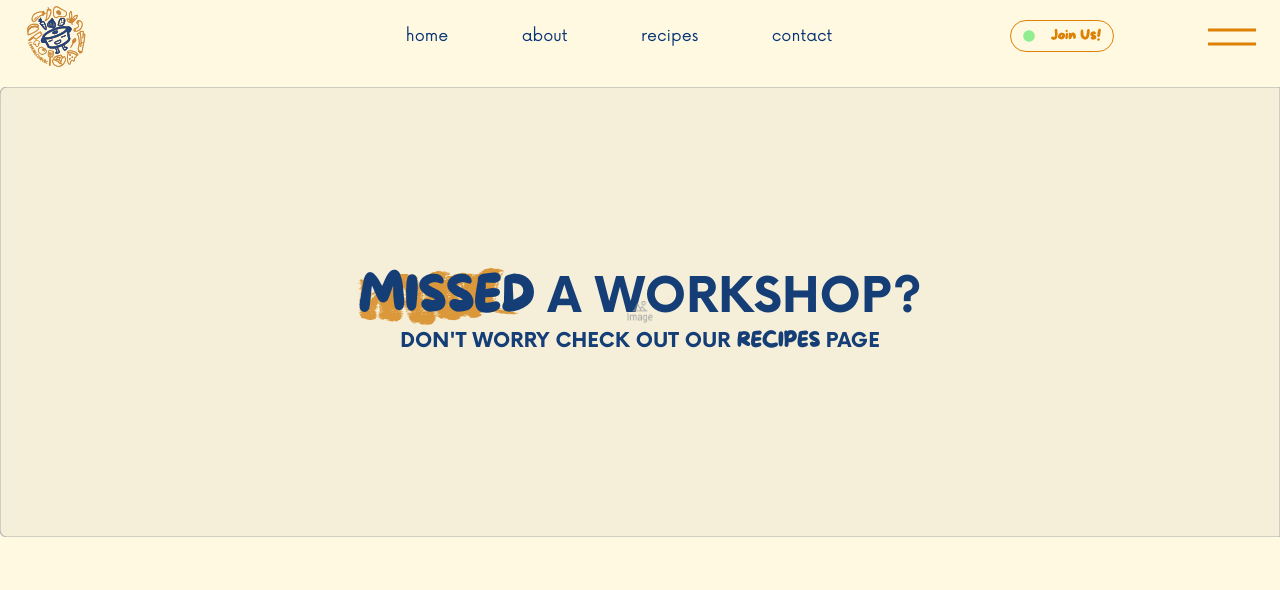
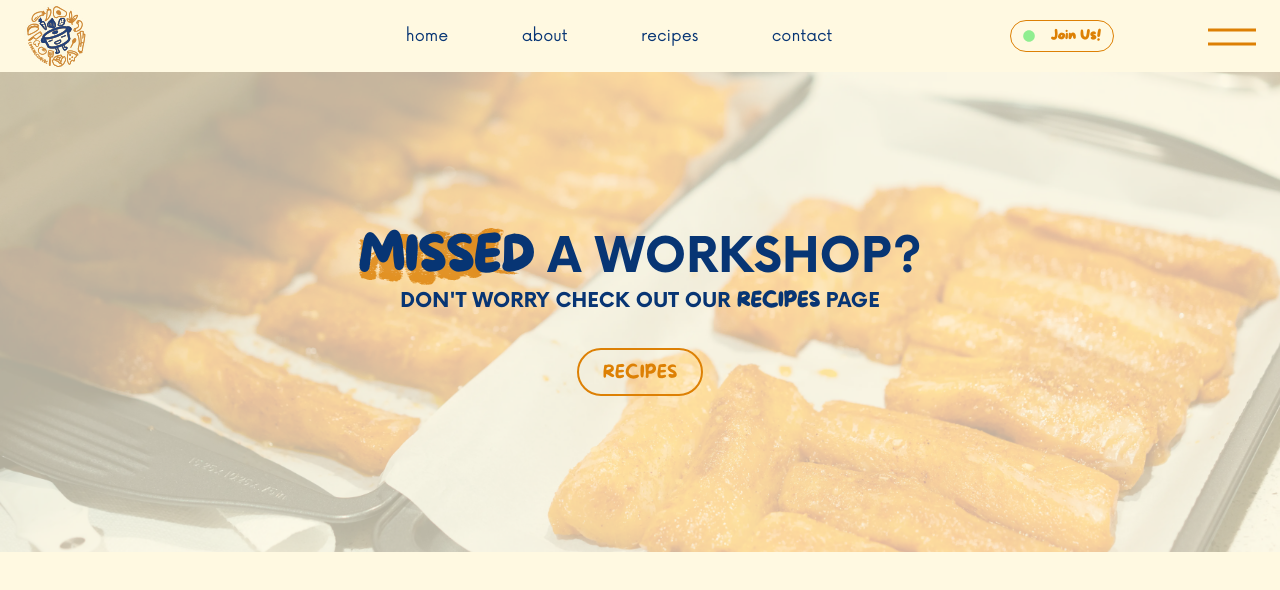
Before and after one commit to ubc-cooking/cooking-club-ubc, a Next.js app: page / in a window 1280 px wide. Shown: the top 590 px of the page. Built offline with nearby package versions, Linux system fonts and the light colour scheme.

Commit message:
feat: add bg image and cta

```diff
--- a/src/components/home/Workshop.tsx
+++ b/src/components/home/Workshop.tsx
@@ -1,21 +1,34 @@
 "use client";
 
-import { Box, Heading, Text, chakra, Center } from "@chakra-ui/react";
+import { Box, Heading, Text, chakra, Center, Button } from "@chakra-ui/react";
 import Image from "../Image";
+import NextLink from "next/link";
 
 export default function Workshop() {
   return (
     <Box position={"relative"} w={"100%"} h={"30rem"}>
       <Image
-        src={"/home/placeholder.webp"}
+        src={"/home/workshop.webp"}
+        // bgGradient={"linear(to-b, url(/home/workshop.webp), pink.500)"}
+        zIndex={-1}
+        opacity={"30%"}
         alt="background"
         width={"200"}
         height={"200"}
         h={"100%"}
         w={"100%"}
-        objectFit={"contain"}
+        objectFit={"cover"}
         position={"absolute"}
         top={0}
+      />
+      <Box
+        position="absolute"
+        top="0"
+        left="0"
+        width="100%"
+        height="100%"
+        // bgGradient="linear(to-t, rgba(255, 249, 225, 1) 2%, rgba(255, 255, 255, 0) 90%)"
+        zIndex="1"
       />
       <Center height={"100%"}>
         <Box textAlign={"center"}>
@@ -33,6 +46,23 @@ export default function Workshop() {
             DON&apos;T WORRY CHECK OUT OUR{" "}
             <chakra.span fontFamily={"heading"}>RECIPES</chakra.span> PAGE
           </Text>
+          <Button
+            size={"lg"}
+            variant={"outline"}
+            borderColor={"secondary"}
+            color={"secondary"}
+            borderRadius={"full"}
+            fontFamily={"heading"}
+            fontWeight={"regular"}
+            border={"2px"}
+            mt={8}
+            _hover={{
+              background: "secondary",
+              color: "background",
+            }}
+          >
+            RECIPES
+          </Button>
         </Box>
       </Center>
     </Box>
```
Also changed, not shown: public/home/workshop.webp (added).
